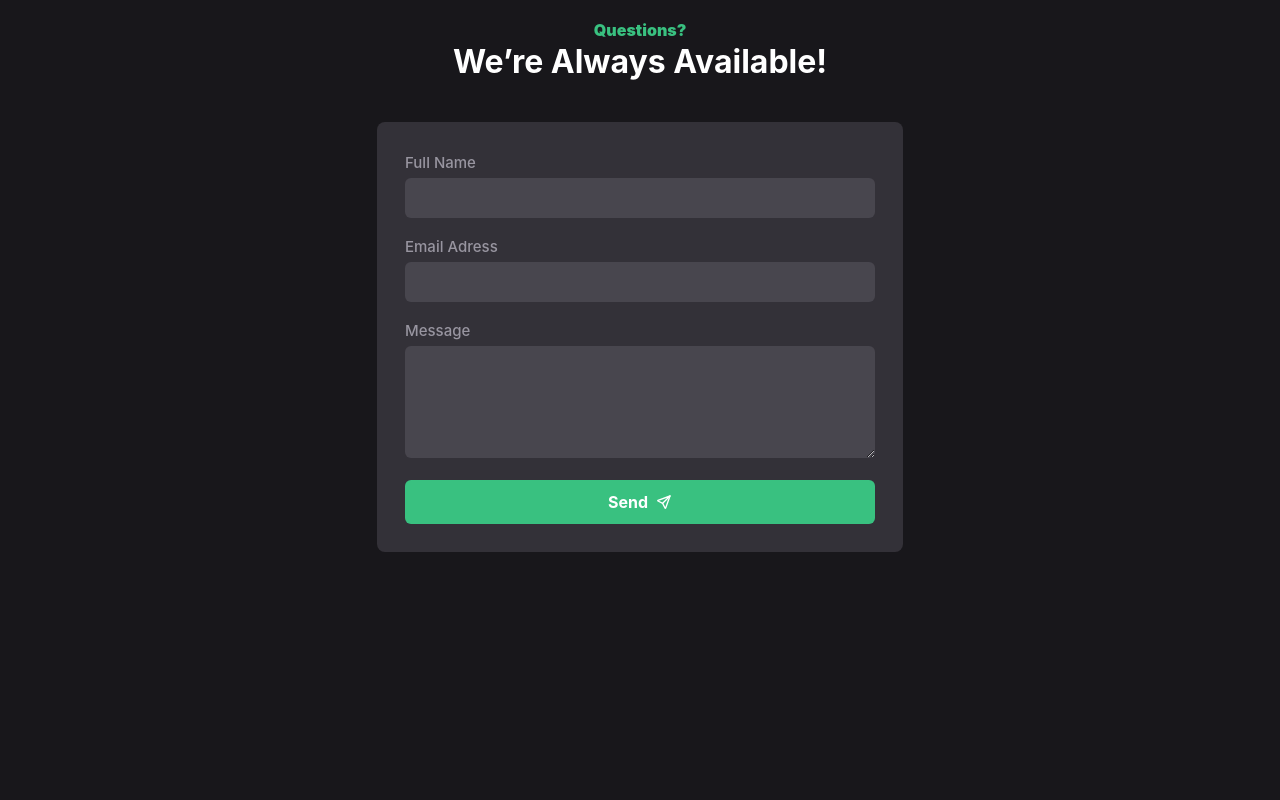
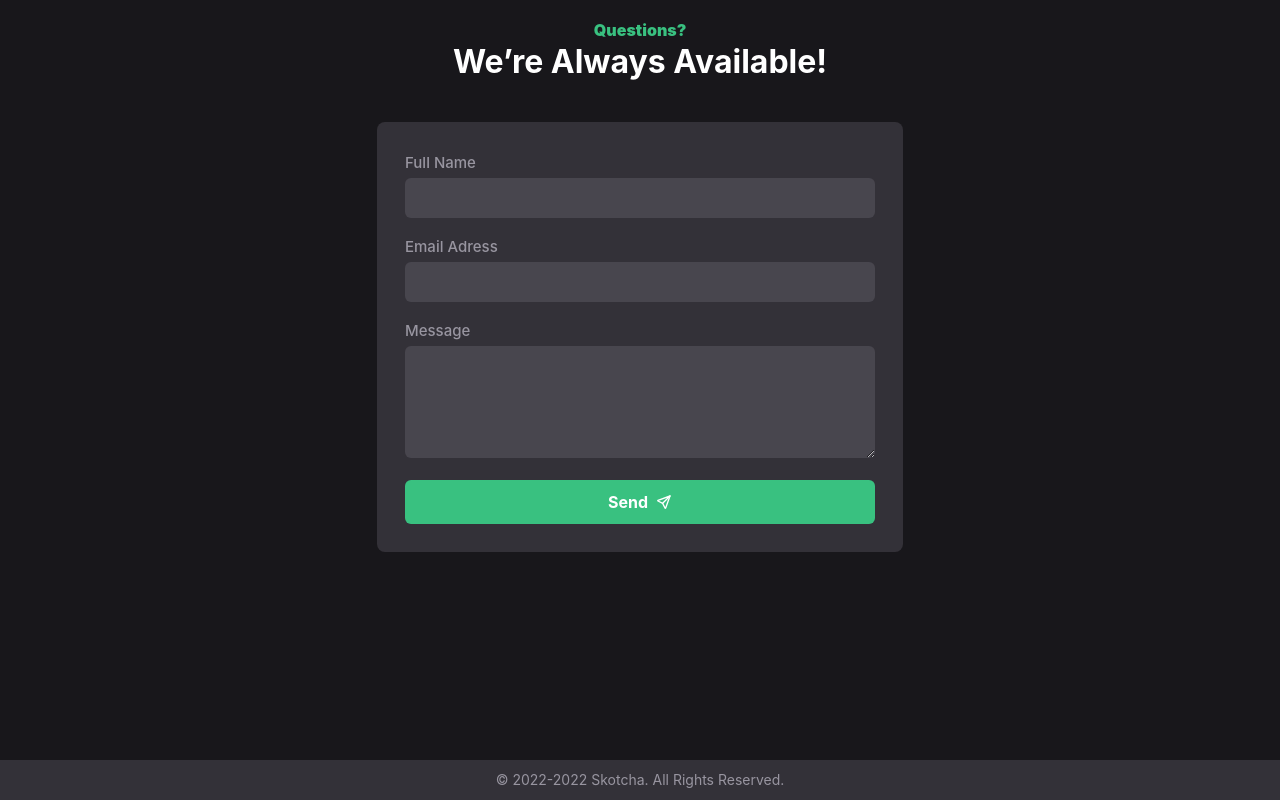
Before and after one commit to jacobpacheco100/Skotcha, a React (Create React App) app: page / in a window 1280 px wide. Shown: the part 2858-3658 px from the top of the page. Before the commit the page ends 3538 px from the top, so only its background shows below. Built offline with nearby package versions, Linux system fonts and the light colour scheme.

Commit message:
add: footer

```diff
--- a/src/components/home/Contact.jsx
+++ b/src/components/home/Contact.jsx
@@ -3,7 +3,7 @@ import { TbSend } from 'react-icons/tb'
 
 const Contact = () => {
   return (
-    <section className='container mt-48 mb-32'>
+    <section className='container mt-48'>
       <div className='text-center'>
         <h3 className='h3'>Questions?</h3>
         <h2 className='h2'>We’re Always Available!</h2>
--- /dev/null
+++ b/src/components/home/Footer.jsx
@@ -0,0 +1,11 @@
+import React from 'react'
+
+const Footer = () => {
+  return (
+    <div className='mt-52 h-10 bg-gray-1 flex items-center justify-center text-sm text-gray-3'>
+      © 2022-2022 Skotcha. All Rights Reserved.
+    </div>
+  )
+}
+
+export default Footer
--- a/src/pages/LandingPage.jsx
+++ b/src/pages/LandingPage.jsx
@@ -6,6 +6,7 @@ import Hero from '../components/home/Hero'
 import About from '../components/home/About'
 import How from '../components/home/How'
 import Contact from '../components/home/Contact'
+import Footer from '../components/home/Footer'
 
 const LandingPage = () => {
   return (
@@ -20,6 +21,8 @@ const LandingPage = () => {
       <How />
       {/* contact */}
       <Contact />
+      {/* footer */}
+      <Footer />
     </>
   )
 }
```
